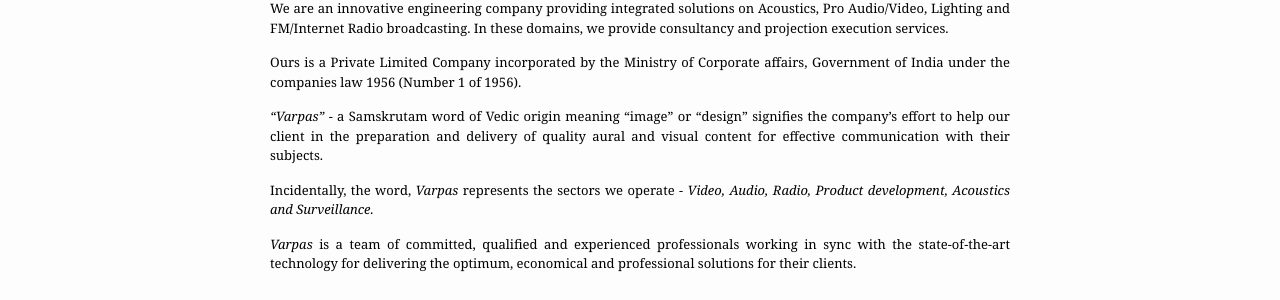
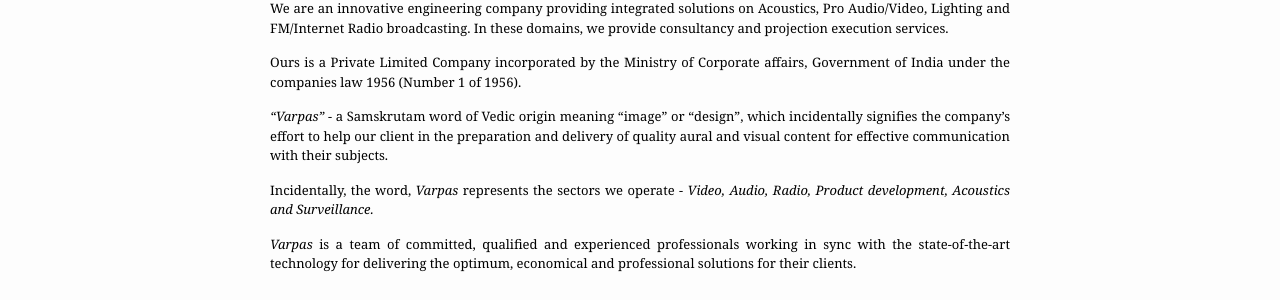
Before and after one commit to VarpasMedia/VarpasMedia.github.io, a Jekyll site: the page built from index.md, in a window 1280 px wide. Shown: the part 201-501 px from the top of the page. Built offline with Jekyll 4.4.1, drawn with Linux system fonts in a browser that asks for light colours.

Commit message:
Update home.html

```diff
--- a/_layouts/home.html
+++ b/_layouts/home.html
@@ -21,7 +21,7 @@ layout: default
 
   <p align="justify">Ours is a Private Limited Company incorporated by the Ministry of Corporate affairs, Government of India under the companies law 1956 (Number 1 of 1956).</p>
 
-  <p align="justify"> <em>“Varpas”</em> - a Samskrutam word of Vedic origin meaning “image”  or “design” signifies the company’s effort to
+  <p align="justify"> <em>“Varpas”</em> - a Samskrutam word of Vedic origin meaning “image”  or “design”, which incidentally signifies the company’s effort to
     help our client in the preparation and delivery of quality aural and visual content for effective communication with their subjects.</p>
 
   <p align="justify">Incidentally, the word, <em>Varpas</em> represents the sectors we operate - <em>Video, Audio, Radio, Product development,
```
